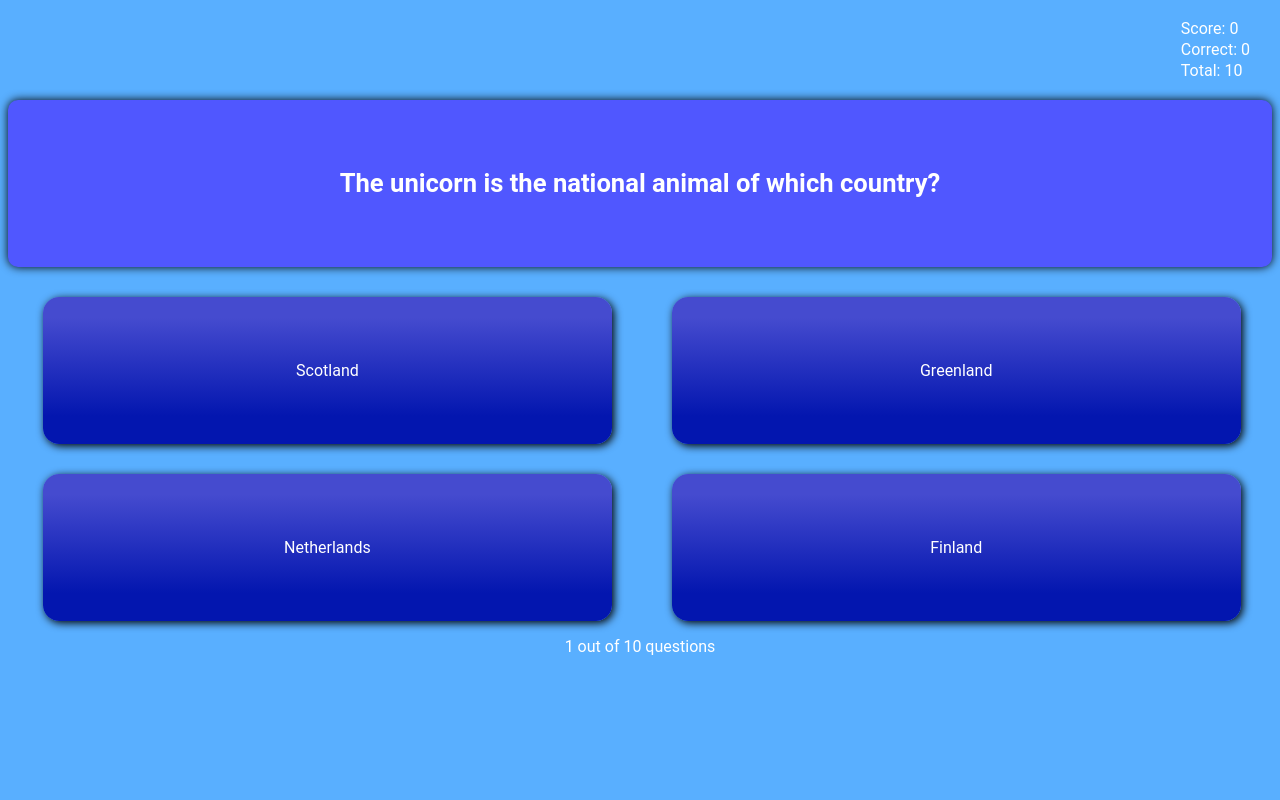
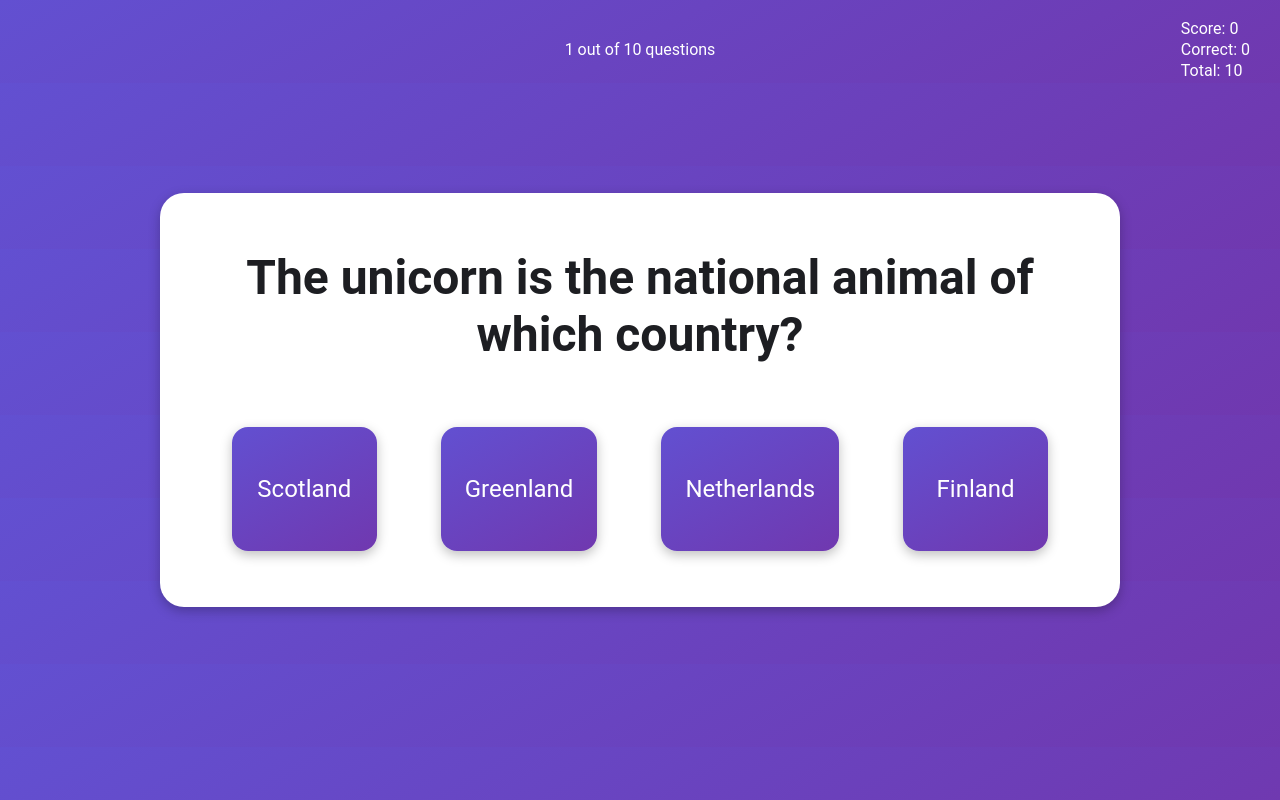
Before and after one commit to PastranaDigital/trivia-game, a plain HTML site: page main.html in a window 1280 px wide. Both pictures are taken after a click on the button "GO". Drawn offline with Linux system fonts and the light colour scheme.

Commit message:
updated CSS and rendering

```diff
--- a/main.html
+++ b/main.html
@@ -15,6 +15,7 @@
 			<p>Total:</p> -->
 		</div>
 
+		<div class="question-wrapper">
 			<div class="question-block">
 				<!-- Question Box -->
 				<div id="question">
@@ -37,6 +38,7 @@
 					<p>Lorem ipsum dolor sit amet</p>
 				</div> -->
 			</div>
+		</div>
 
 		<!-- Total question counter-->
 		<div id="numofquestions">
--- a/src/css/main.css
+++ b/src/css/main.css
@@ -2,7 +2,8 @@
 @import 'variables.css';
 
 body {
-	background: #59afff;
+	/* background: #59afff; */
+	background: linear-gradient(150deg, #6250d1, #7038af);
 }
 
 #totals {
@@ -11,44 +12,82 @@ body {
 	right: 30px; /* Styling of the total counter */
 	line-height: 5px;
 	font-family: 'Roboto', sans-serif;
-	font-size: 1em;
+	font-size: 1rem;
 	color: white;
 }
 
+/* Styling of the question box */
 #question {
-	font-size: 10px;
 	display: flex;
-	margin-top: 100px; /* Styling of the question box */
+	/* margin-top: 6rem; */
 	justify-content: center;
-	box-shadow: 2px 2px 8px black;
-	box-shadow: 0px 0px 10px;
-	border-radius: 10px;
-	background: #5057ff;
+	text-align: center;
+	/* border-radius: 1rem; */
+	/* background: #5057ff; */
 	font-family: 'Roboto', sans-serif;
-	font-size: 0.8em;
-	padding: 4em;
+	font-size: 3rem;
+	font-weight: 600;
+	padding: 1rem 2rem 3rem;
+	color: #1d1e22;
 }
+/*
+#question > h1 {
+} */
 
-#question > h1 {
-	color: white;
+.answer-wrapper {
+	/* display: grid; */
+	/* place-items: center; */
+
+	/* width: 75%; */
+	/* float: none; */
+	display: flex;
+	align-items: center;
+	justify-content: center;
+	/* margin-left: auto;
+	margin-right: auto; */
+	/* align-content: center; */
 }
 
 .answers {
-	margin-top: 30px;
+	cursor: pointer;
+	margin-top: 2rem;
 	float: left;
-	width: 45%;
+	width: 50%;
 	display: flex;
 	justify-content: center; /* Styling of the first 2 answer boxes in a line */
-	box-shadow: 2px 2px 8px black;
+	box-shadow: 0px 4px 12px rgba(0, 0, 0, 0.25);
 	border-radius: 1rem;
-	margin-right: 25px;
-	margin-left: 35px;
-	background: linear-gradient(rgba(69, 75, 207, 1) 14%, rgba(3, 22, 175, 1) 81%);
+	margin: 1rem 2rem;
+	/* background: linear-gradient(rgba(69, 75, 207, 1) 14%, rgba(3, 22, 175, 1) 81%); */
+	background: linear-gradient(150deg, #6250d1, #7038af);
 	font-family: 'Roboto', sans-serif;
-	font-size: 1em;
+	font-size: 1.5rem;
 	color: white;
-	padding-top: 3em;
-	padding-bottom: 3em;
+	padding: 1.5rem;
+	text-align: center;
+}
+
+.question-wrapper.active {
+	transform: translate(-50%, -50%) scale(1);
+}
+
+.question-wrapper {
+	position: fixed;
+	top: 50%;
+	left: 50%;
+	transform: translate(-50%, -50%) scale(0);
+	/*   transition: 200ms ease-in-out; */
+	border: 0;
+	border-radius: 1.5rem;
+	z-index: 1;
+	background-color: white;
+	max-height: 80%;
+	width: 75%;
+	/*   max-width: 80%; */
+	box-shadow: 0px 4px 12px rgba(0, 0, 0, 0.25);
+	padding: 2.5rem;
+	overflow-y: auto;
+	/*   scrollbar-width: none; */
 }
 
 /*
@@ -71,7 +110,8 @@ body {
 	display: flex; /* Styling of the question counter */
 	justify-content: center;
 	font-family: 'Roboto', sans-serif;
-	font-size: 1em;
+	font-size: 1rem;
+	padding-top: 1rem;
 	color: white;
 }
 
@@ -81,8 +121,8 @@ body {
 	.answers {
 		width: 100%;
 		margin: auto;
-		margin-top: 1em;
-		padding-top: 1em;
-		padding-bottom: 1em;
+		margin-top: 1rem;
+		padding-top: 1rem;
+		padding-bottom: 1rem;
 	}
 }
--- a/src/css/modal.css
+++ b/src/css/modal.css
@@ -15,7 +15,8 @@
 	border-radius: 1rem;
 	z-index: 10;
 	/* background-color: white; */
-	background: linear-gradient(rgba(69, 75, 207, 1) 14%, rgba(3, 22, 175, 1) 81%);
+	/* background: linear-gradient(rgba(69, 75, 207, 1) 14%, rgba(3, 22, 175, 1) 81%); */
+	background: white;
 	/* box-shadow: 2px 2px 8px black; */
 	box-shadow: 0px 8px 30px rgba(0, 0, 0, 0.25);
 	color: white;
@@ -63,10 +64,10 @@ form {
 	/* max-width: 340px; */
 
 	/* padding: 56px 48px; */
-
+	border: 2px solid #7038af;
 	border-radius: 0.75rem;
 
-	box-shadow: 0px 8px 40px rgba(128, 128, 128, 0.15);
+	/* box-shadow: 0px 8px 40px rgba(128, 128, 128, 0.15); */
 
 	display: flex;
 	flex-direction: column;
@@ -254,7 +255,7 @@ input[type='number'] {
 	/* top: 2rem; */
 	font-family: 'Roboto', sans-serif;
 	font-size: 1.25em;
-	color: white;
+	color: #1d1e22;
 }
 
 .modal-footer {
@@ -280,10 +281,12 @@ input[type='number'] {
 	/* margin-right: 25px;
 	margin-left: 35px; */
 	/* background: linear-gradient(rgba(69, 75, 207, 1) 14%, rgba(3, 22, 175, 1) 81%); */
-	background-color: white;
+	/* background-color: white; */
+	background: linear-gradient(150deg, #6250d1, #7038af);
+	box-shadow: 0px 4px 12px rgba(0, 0, 0, 0.25);
 	font-family: 'Roboto', sans-serif;
 	font-size: 1rem;
-	color: black;
+	color: white;
 	width: 30%;
 	font-size: 1.5rem;
 	font-weight: 600;
@@ -298,7 +301,8 @@ input[type='number'] {
 	right: 0;
 	bottom: 0;
 	/* background-color: rgba(0, 0, 0, 0.5); */
-	background-color: rgba(89, 175, 255, 1); /* #59afff; */
+	/* background-color: rgba(89, 175, 255, 1); #59afff; */
+	background: linear-gradient(150deg, #6250d1, #7038af);
 	pointer-events: none;
 }
 
--- a/src/js/controller.js
+++ b/src/js/controller.js
@@ -56,7 +56,8 @@ const controlWelcomeGoClick = function (payload) {
 	console.log(payload);
 
 	//? close modal
-	welcomeView.toggleModal();
+	welcomeView.toggleActiveClass();
+	questionView.toggleActiveClass();
 
 	//? render the quiz
 	renderQuiz();
--- a/src/js/views/questionView.js
+++ b/src/js/views/questionView.js
@@ -6,6 +6,11 @@ class QuestionView extends View {
 	_errorMessage = 'Error. No question found';
 	_message = '';
 
+	toggleActiveClass() {
+		const wrapper = document.querySelector('.question-wrapper');
+		wrapper.classList.toggle('active');
+	}
+
 	addHandlerRender(handler) {
 		window.addEventListener('load', (e) => handler());
 	}
@@ -13,9 +18,11 @@ class QuestionView extends View {
 	_generateMarkup() {
 		return `
 			<div id="question">
-				<h1>${this._data.question}</h1>
+				${this._data.question}
 			</div>
+			<div class="answer-wrapper">
 			${this._data.answers.map(this._generateMarkupAnswer).join('')}
+			</div>
 		`;
 	}
 
--- a/src/js/views/welcomeView.js
+++ b/src/js/views/welcomeView.js
@@ -10,12 +10,12 @@ class WelcomeView extends View {
 		window.addEventListener('load', (e) => handler());
 	}
 
-	toggleModal() {
+	toggleActiveClass() {
 		const overlay = document.querySelector('#overlay');
 		const modal = document.querySelector('#modal');
 		// console.log(overlay.classList);
-		overlay.classList.remove('active');
-		modal.classList.remove('active');
+		overlay.classList.toggle('active');
+		modal.classList.toggle('active');
 	}
 
 	addHandlerClick(handler) {
```
Lines whose indentation alone changed are shown as unchanged.
